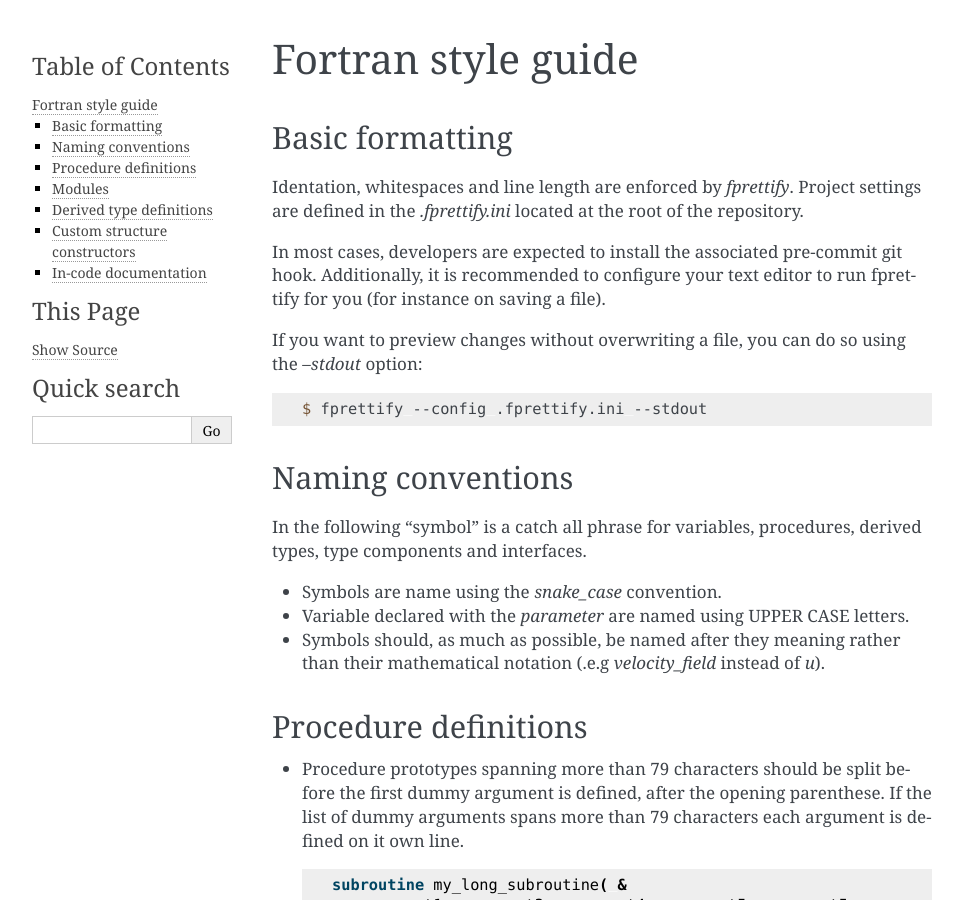
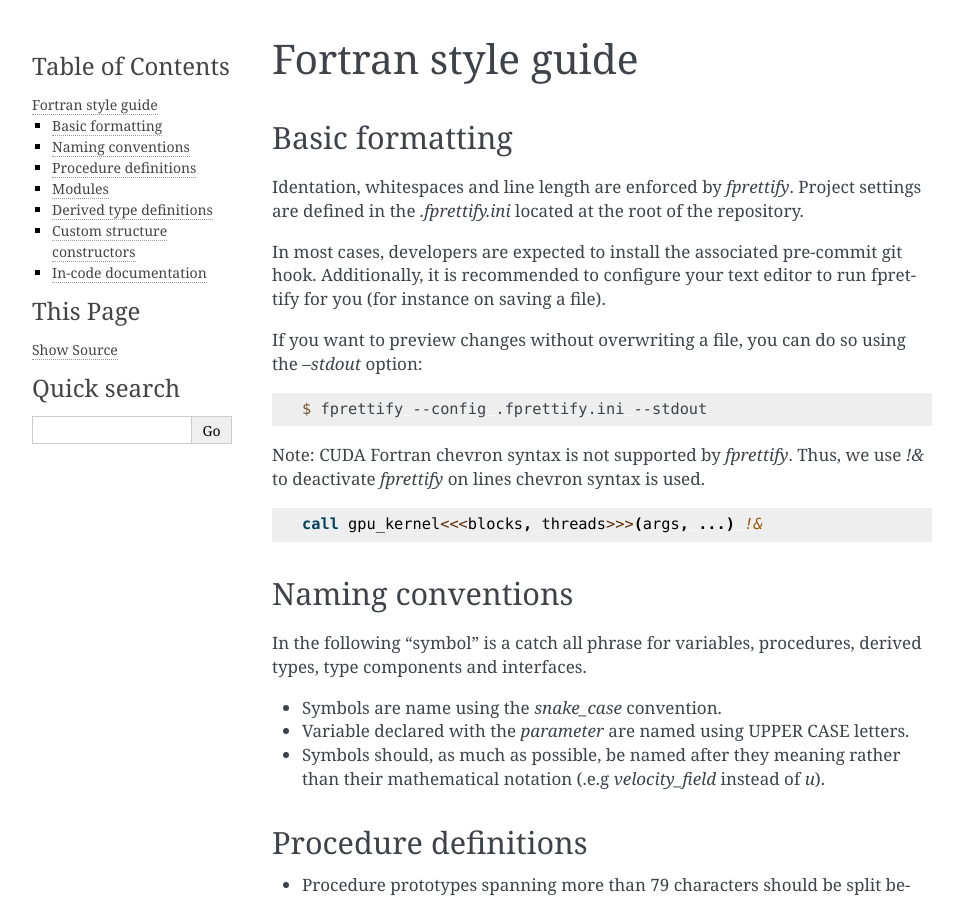
Before and after one commit to xcompact3d/x3d2, a Sphinx documentation site: the page built from docs/source/developer/style.rst, in a window 1280 px wide and 900 px high. Shown: the whole window, without its empty margins (148-1111 px from the left). Built offline with Sphinx 7.4.7, drawn with Linux system fonts in a browser that asks for light colours.

Commit message:
Update docs about deactivating fprettify when chevron syntax is used.

```diff
--- a/docs/source/developer/style.rst
+++ b/docs/source/developer/style.rst
@@ -19,6 +19,14 @@ so using the `--stdout` option:
 .. code:: console
 
    $ fprettify --config .fprettify.ini --stdout
+
+Note: CUDA Fortran chevron syntax is not supported by `fprettify`.
+Thus, we use `!&` to deactivate `fprettify` on lines chevron syntax is
+used.
+
+.. code:: fortran
+
+   call gpu_kernel<<<blocks, threads>>>(args, ...) !&
 
 Naming conventions
 ------------------
```
